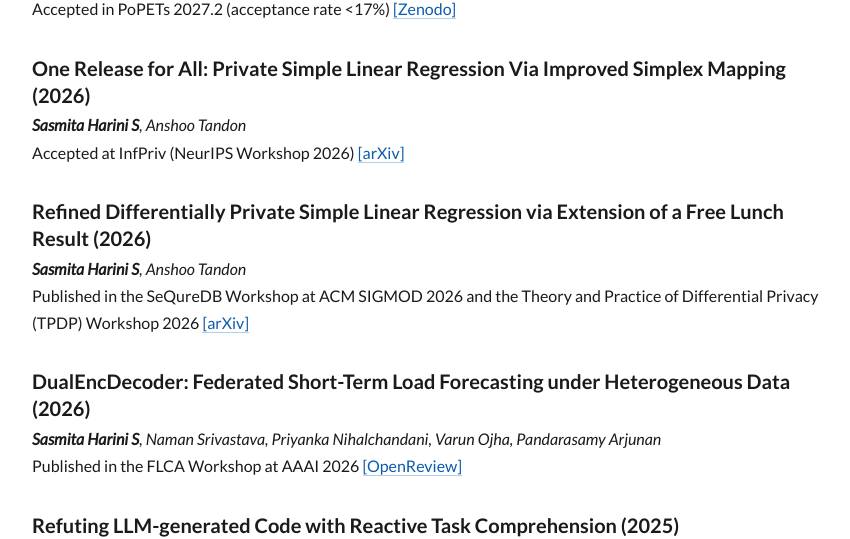
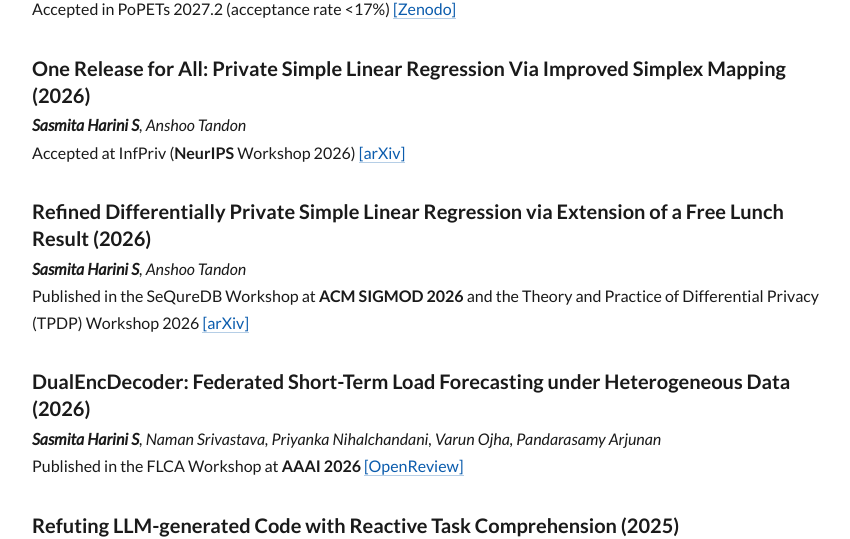
Before and after one commit to sasmitahs/sasmitahs.github.io, a plain HTML site: page index.html in a window 1280 px wide. Shown: the part 876-1415 px from the top of the page, without its empty margins (208-1058 px from the left). Drawn offline with Linux system fonts and the light colour scheme.

Commit message:
Bold parent conference names for workshop papers
Co-authored-by: Copilot <223556219+Copilot@users.noreply.github.com>

```diff
--- a/index.html
+++ b/index.html
@@ -99,7 +99,7 @@
           <span class="publication-year">(2026)</span>
         </h3>
         <p class="publication-authors"><strong>Sasmita Harini S</strong>, Anshoo Tandon</p>
-        <p class="venue">Accepted at InfPriv (NeurIPS Workshop 2026)
+        <p class="venue">Accepted at InfPriv (<strong>NeurIPS</strong> Workshop 2026)
           <a href="https://arxiv.org/abs/2611.31295">[arXiv]</a>
         </p>
       </article>
@@ -109,7 +109,7 @@
           <span class="publication-year">(2026)</span>
         </h3>
         <p class="publication-authors"><strong>Sasmita Harini S</strong>, Anshoo Tandon</p>
-        <p class="venue">Published in the SeQureDB Workshop at ACM SIGMOD 2026 and the Theory and Practice of
+        <p class="venue">Published in the SeQureDB Workshop at <strong>ACM SIGMOD 2026</strong> and the Theory and Practice of
           Differential Privacy (TPDP) Workshop 2026
           <a href="https://arxiv.org/abs/2604.11820">[arXiv]</a>
         </p>
@@ -121,7 +121,7 @@
         </h3>
         <p class="publication-authors"><strong>Sasmita Harini S</strong>, Naman Srivastava, Priyanka Nihalchandani,
           Varun Ojha, Pandarasamy Arjunan</p>
-        <p class="venue">Published in the FLCA Workshop at AAAI 2026
+        <p class="venue">Published in the FLCA Workshop at <strong>AAAI 2026</strong>
           <a href="https://openreview.net/pdf/dc0e84290d136b7b3098bb8b5119e237e489bc1a.pdf">[OpenReview]</a>
         </p>
       </article>
```
